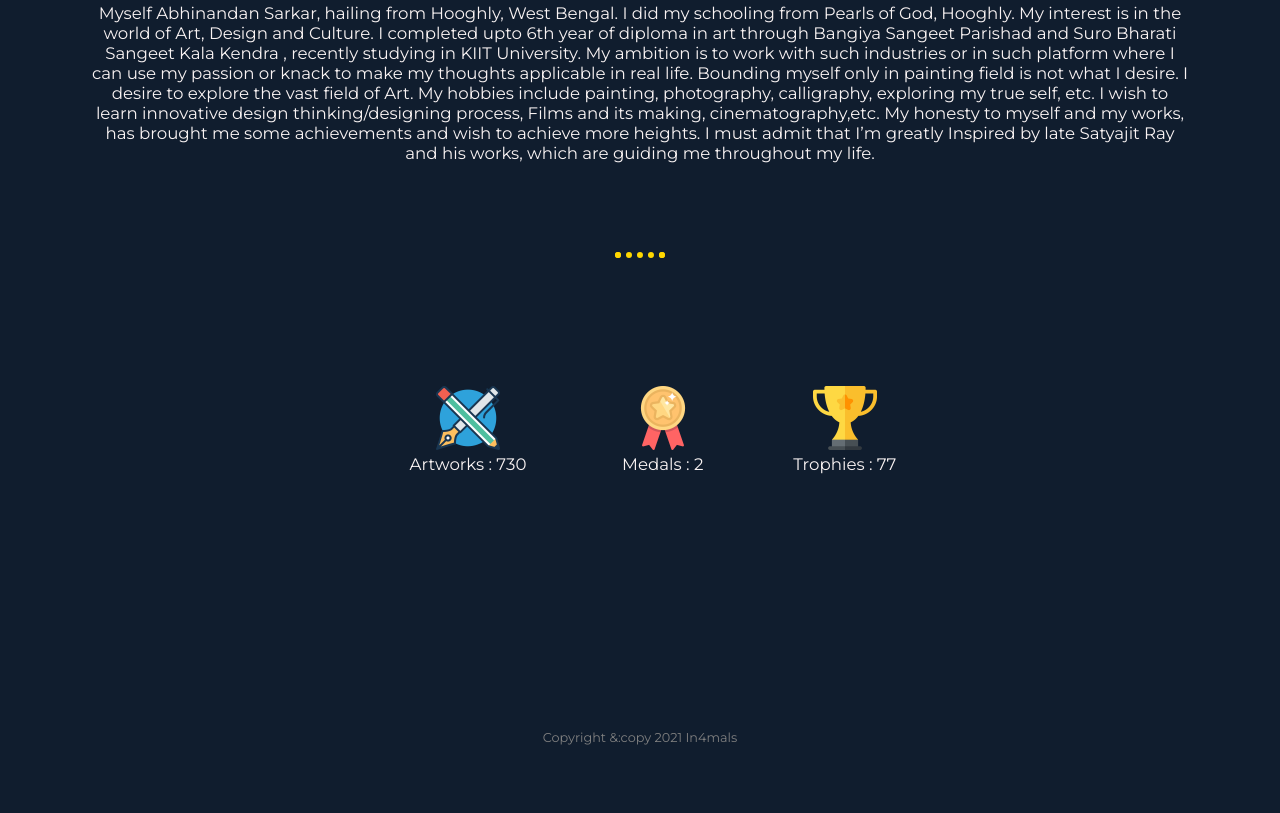
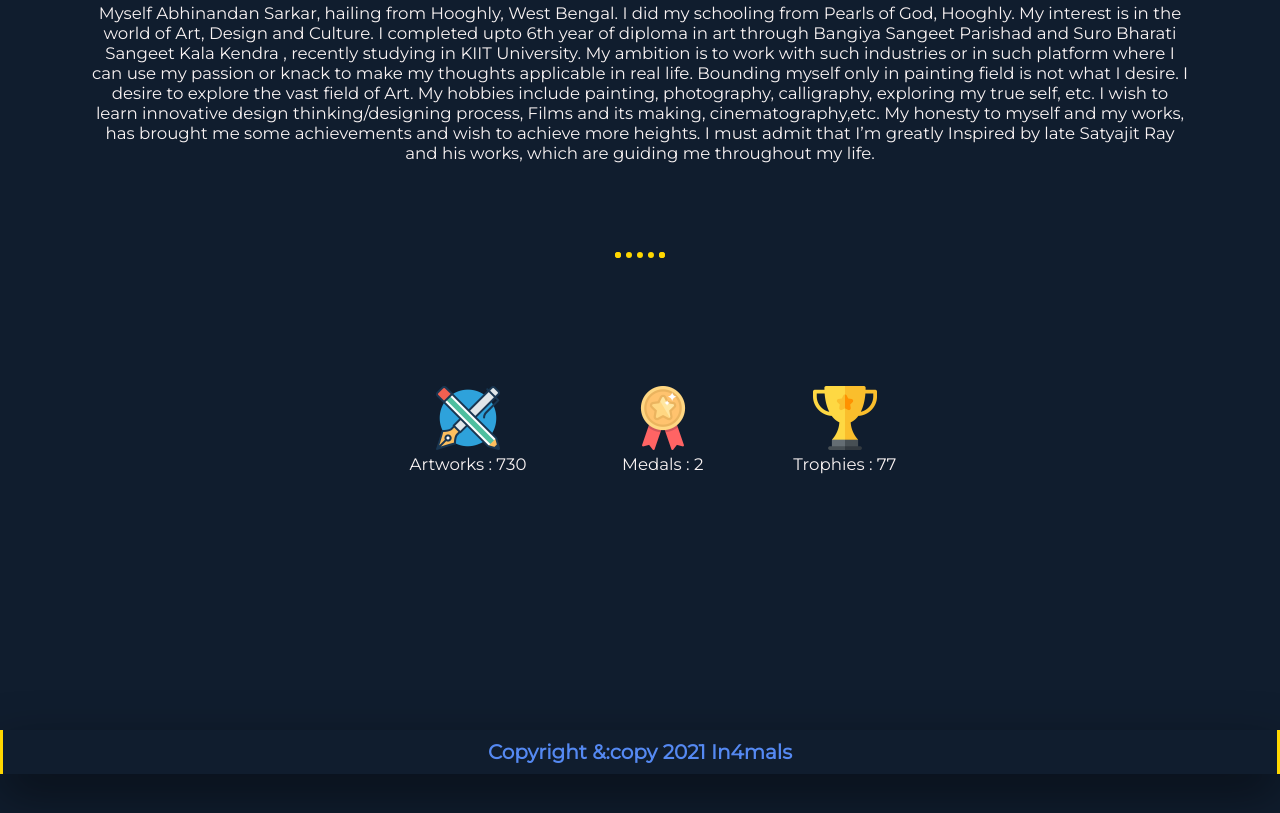
Before and after one commit to maddhujasen27/In4mals-art-page, a plain HTML site: page index.html in a window 1280 px wide. Shown: the part 4623-5436 px from the top of the page. Before the commit the page ends 5407 px from the top, so only its background shows below. Drawn offline with nearby package versions, Linux system fonts and the light colour scheme; a web font is replaced by a local one.

Commit message:
Update styles.css

```diff
--- a/styles.css
+++ b/styles.css
@@ -519,8 +519,19 @@ nav.visible li:nth-child(4) a {
 }
 
 .copyright{
-  font-size: 1vw;
-  color: grey;
+  	color: #5589f2;
+	font-size: 20px;
+	text-align: center;
+	font-weight: bold;
+	margin-top: 20px;
+	margin-left: auto;
+	margin-right: auto;
+	padding: 10px 30px;
+	background: #101d2e;
+	box-shadow: 0 20px 50px rgb(0 0 0/ 50%);
+	border: 3px solid #FFD700;
+	border-top-width: 0;
+	border-bottom-width: 0;
 }
 
 
```
